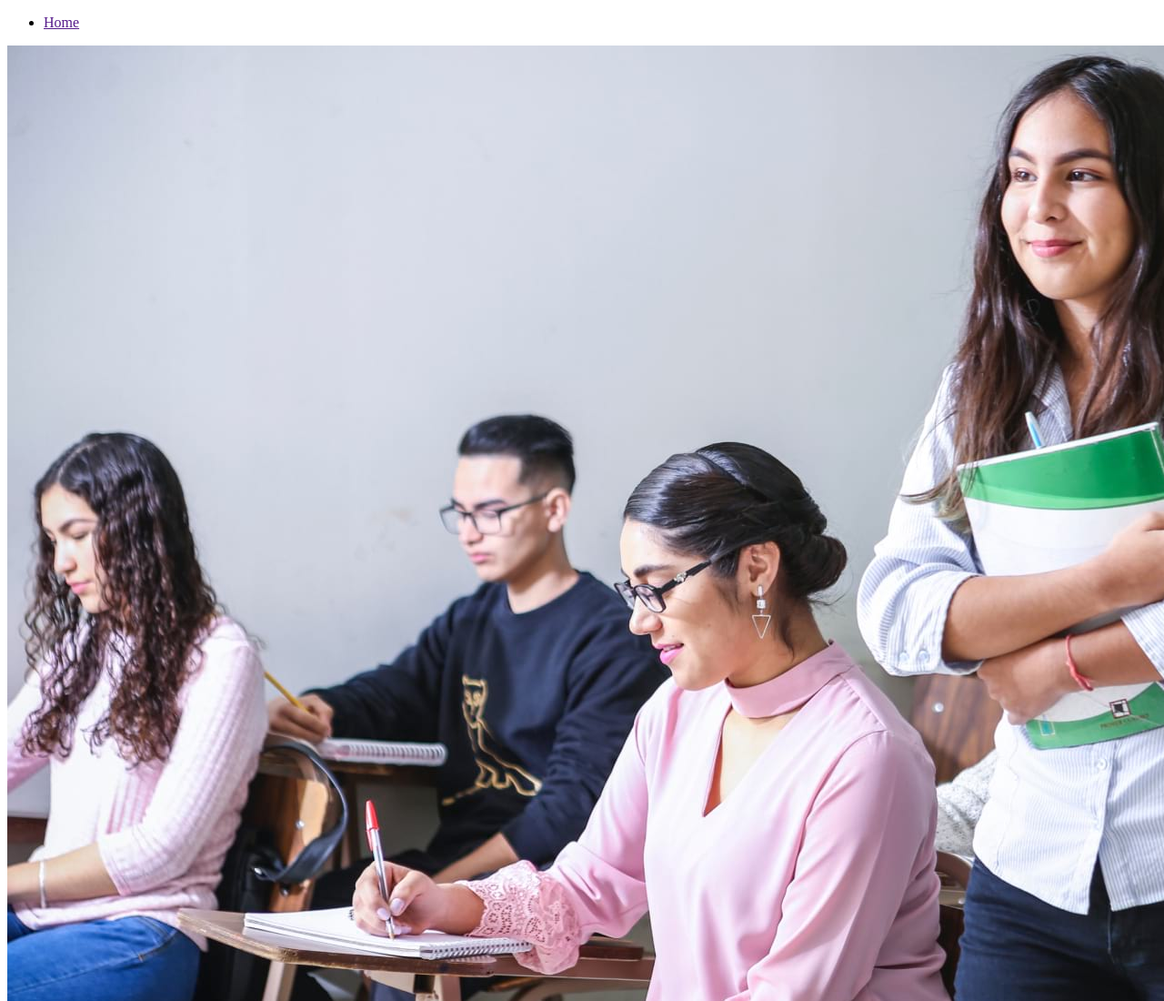
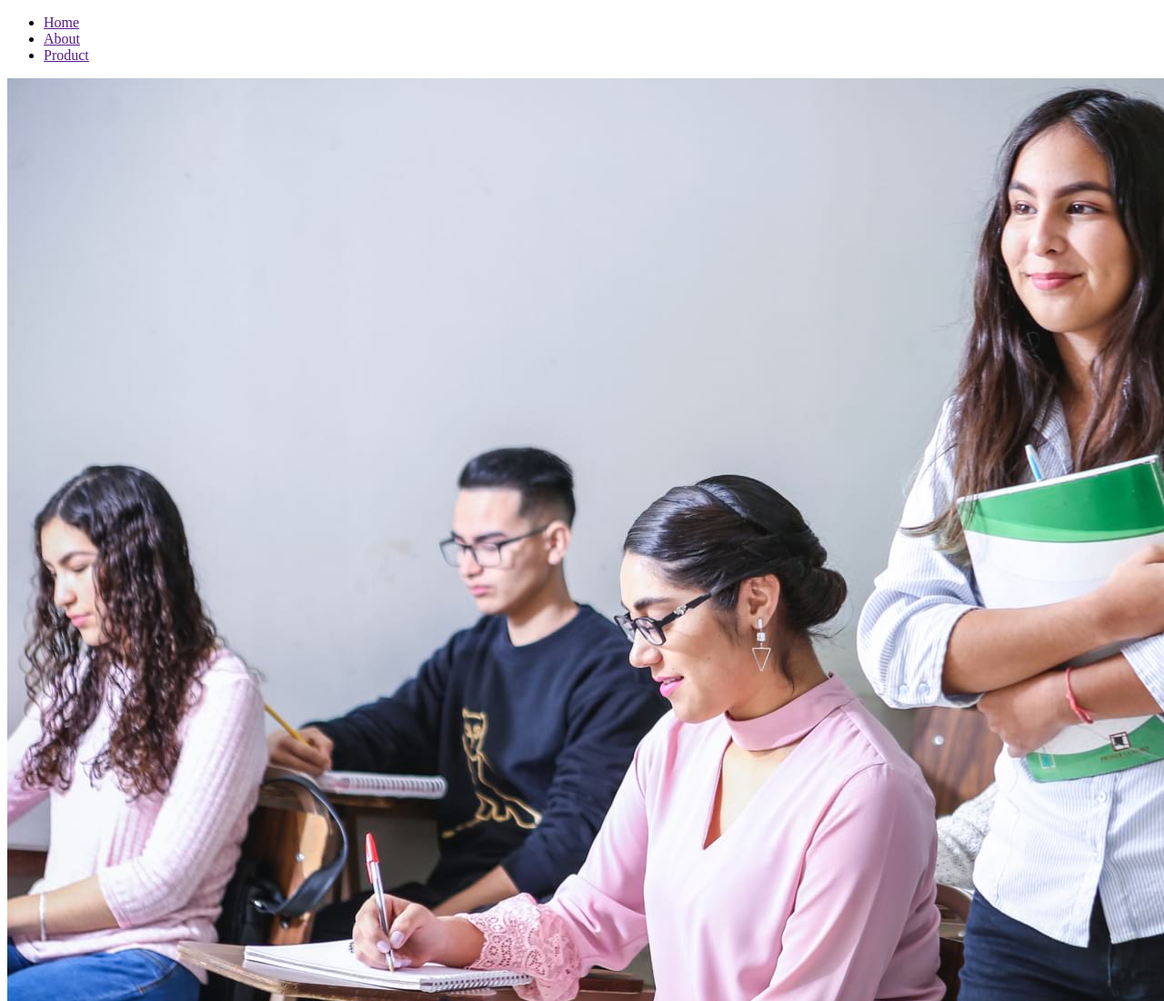
Before and after one commit to NhiThantt/BSProject5008, a plain HTML site: page index.html in a window 1280 px wide. Shown: the top 1100 px of the page at 91% size. Drawn offline with Linux system fonts and the light colour scheme.

Commit message:
them noi dung menu

```diff
--- a/index.html
+++ b/index.html
@@ -13,6 +13,8 @@
         <nav>
             <ul>
                 <li> <a href="">Home</a></li>
+                <li> <a href="">About</a></li>
+                <li> <a href="">Product</a></li>
             </ul>
         </nav>
     </header>
```
